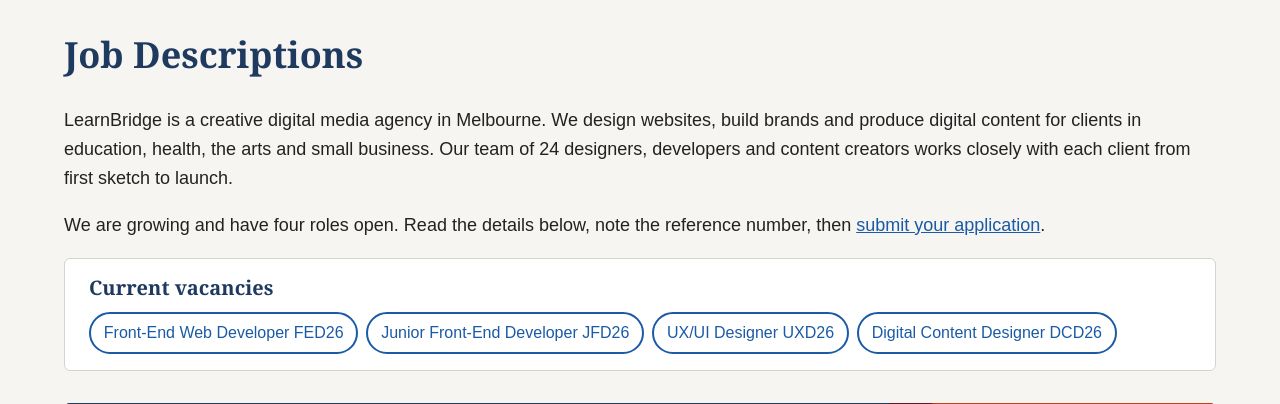
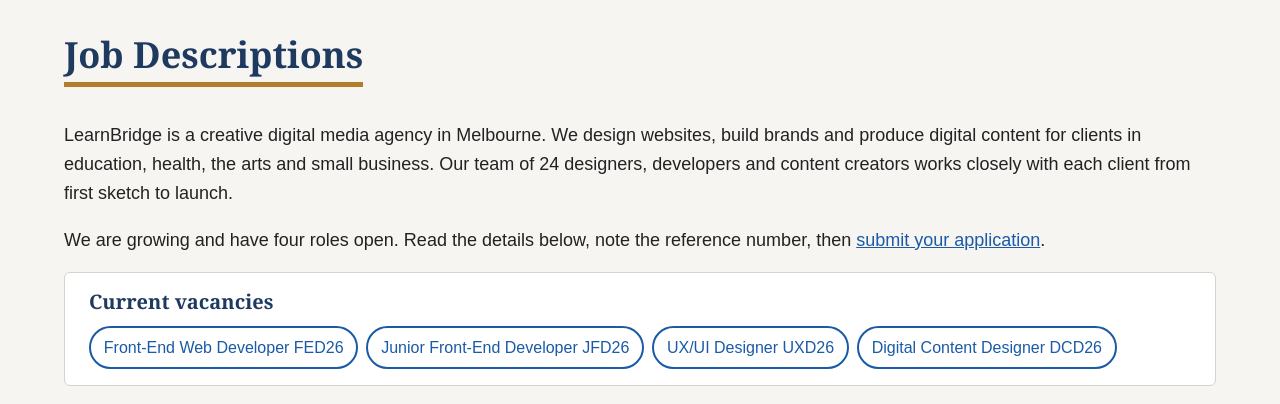
Before and after one commit to 106911603/project_part2_10026, a PHP site: page /jobs.html in a window 1280 px wide. Shown: the part 77-481 px from the top of the page. Run offline with PHP 8.4, Linux system fonts and the light colour scheme.

Commit message:
add underline to page title and fix images overflowing

```diff
--- a/styles/styles.css
+++ b/styles/styles.css
@@ -91,6 +91,15 @@ h1 {
     margin-top: 0;
 }
 
+/* Page title underline */
+#main > h1,
+.page-intro h1 {
+    display: inline-block;
+    margin-bottom: 1rem;
+    padding-bottom: 0.35rem;
+    border-bottom: 5px solid #b07d2b;
+}
+
 h2 {
     font-size: 1.6rem;
 }
@@ -113,7 +122,11 @@ a:hover {
     text-decoration-thickness: 2px;
 }
 
-/* Dotted Underline for Abbreviations */
+img {
+    max-width: 100%;
+}
+
+/* Dotted underline for abbreviations */
 abbr[title] {
     text-decoration: underline dotted;
     cursor: help;
```
